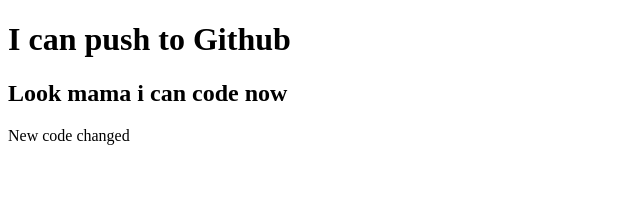
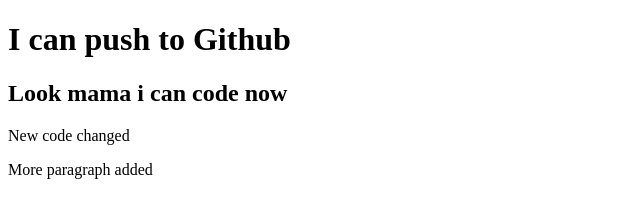
Before and after one commit to rejaul-dev/my-second-repo, a plain HTML site: page index.html in a window 1280 px wide. Shown: the whole page, without its empty margins (0-640 px from the left). Drawn offline with Linux system fonts and the light colour scheme.

Commit message:
new paragraph added

```diff
--- a/index.html
+++ b/index.html
@@ -12,6 +12,7 @@
     <H1>I can push to Github</H1>
     <H2>Look mama i can code now</H2>
     <p>New code changed</p>
+    <p>More paragraph added</p>
 
 </body>
 
```
